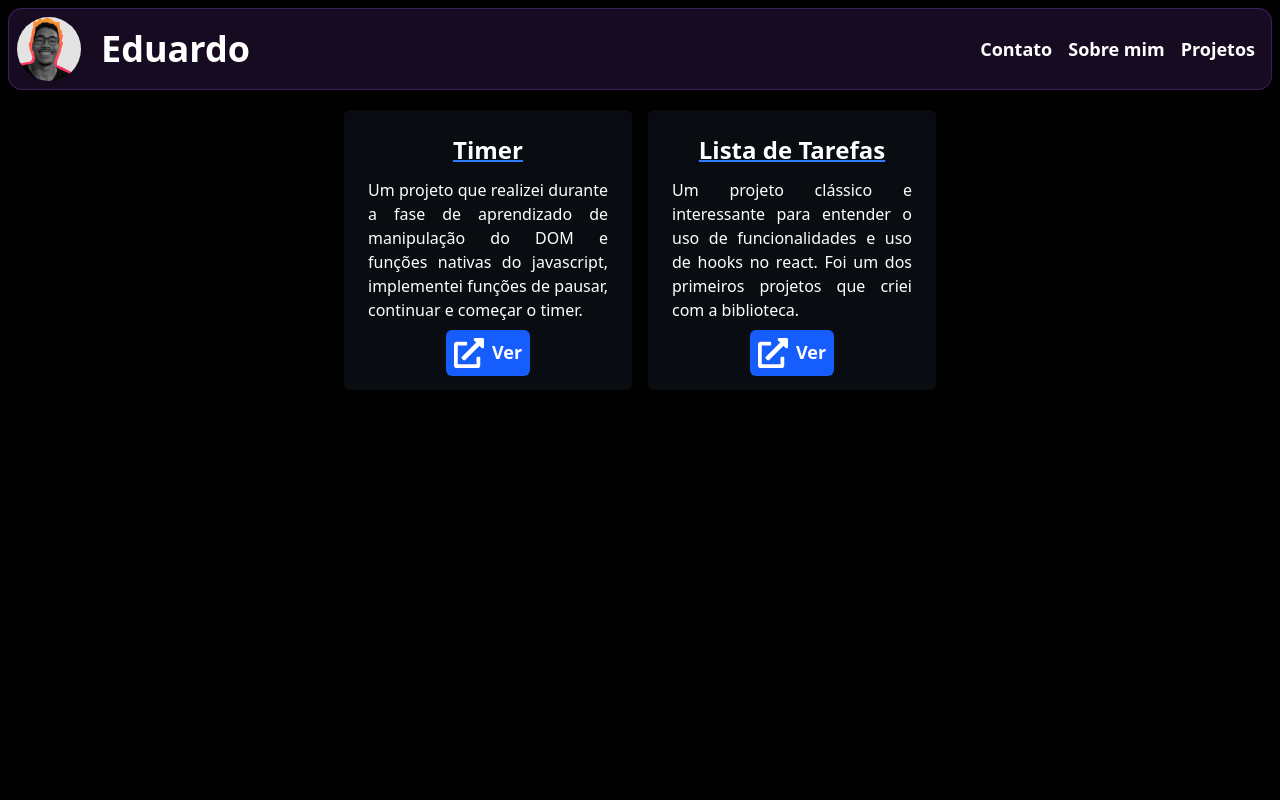
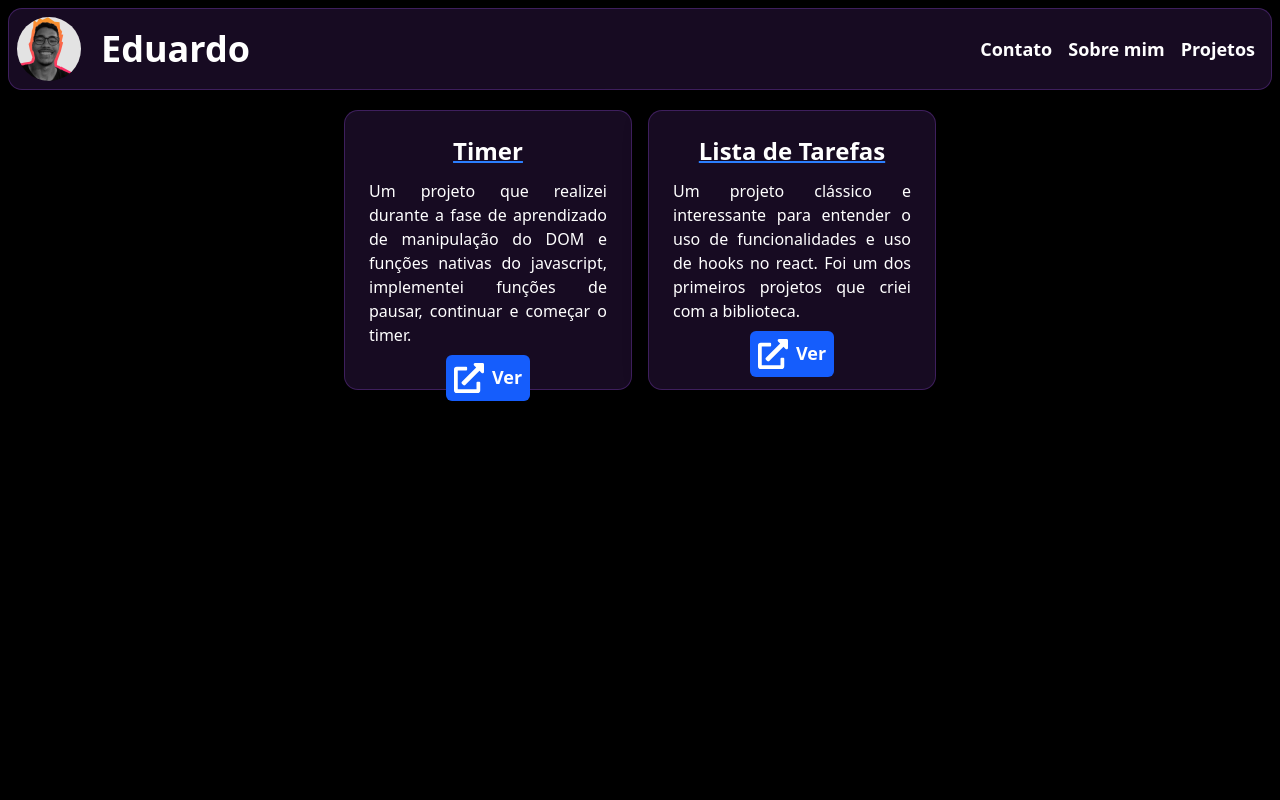
Before and after one commit to EduardoSantos2231/Porfolio_v1.0, a React (Vite) app: page /porfolio_v1.0/projects in a window 1280 px wide. Shown: the top 800 px of the page. Built offline with nearby package versions, Linux system fonts and the light colour scheme.

Commit message:
add: mudar background dos cards

```diff
--- a/src/components/Card.tsx
+++ b/src/components/Card.tsx
@@ -1,4 +1,5 @@
 import { FaExternalLinkAlt } from "react-icons/fa";
+import AnimatedContent from '@/components/AnimatedContent'
 
 interface cardsData{
     title: string,
@@ -9,7 +10,18 @@ interface cardsData{
 
 export default function Card({title, description, link}: cardsData) {
   return (
-    <div className="rounded-sm w-72 h-70 text-center flex flex-col p-6 bg-gray-800/30 gap-2">
+    <AnimatedContent
+        distance={140}
+        direction="vertical"
+        reverse={true}
+        duration={1.2}
+        ease="elastic.out"
+        initialOpacity={0.2}
+        scale={1.1}
+        threshold={0.2}
+        delay={0.3}>
+      <div className="rounded-sm w-72 h-70 text-center flex flex-col p-6 purple-glass gap-2">
+
 
         <div className="my-auto">
             <h1 className="font-bold h-11 text-2xl underline decoration-2 decoration-blue-500">
@@ -22,7 +34,9 @@ export default function Card({title, description, link}: cardsData) {
               <a className="flex gap-2" target="_blank" href={link}><FaExternalLinkAlt size={30}/>Ver</a>
             </p>
         </div>
+        </div>
+      </AnimatedContent>
 
-    </div>
+
   )
 }
--- a/src/main.tsx
+++ b/src/main.tsx
@@ -8,7 +8,7 @@ import {Projects, Hello, NotFound, About, Contact} from '@/Screens/imports'
 
 
 const router = createBrowserRouter(createRoutesFromElements(
-  <Route path='/' element = {<Layout/>}>
+  <Route path='' element = {<Layout/>}>
     <Route index element={<Hello/>}/>
     <Route path='projects' element={<Projects/>}/>
     <Route path='about' element={<About/>} />
```
